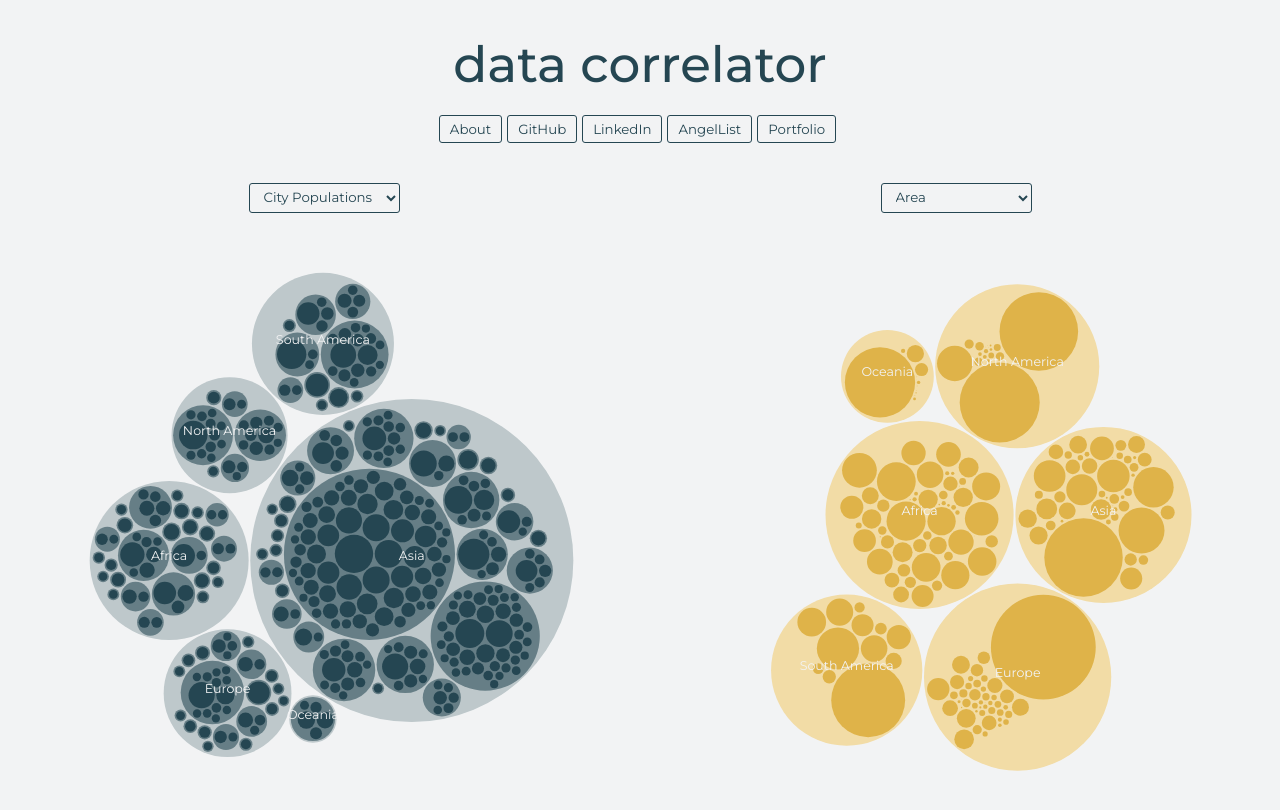
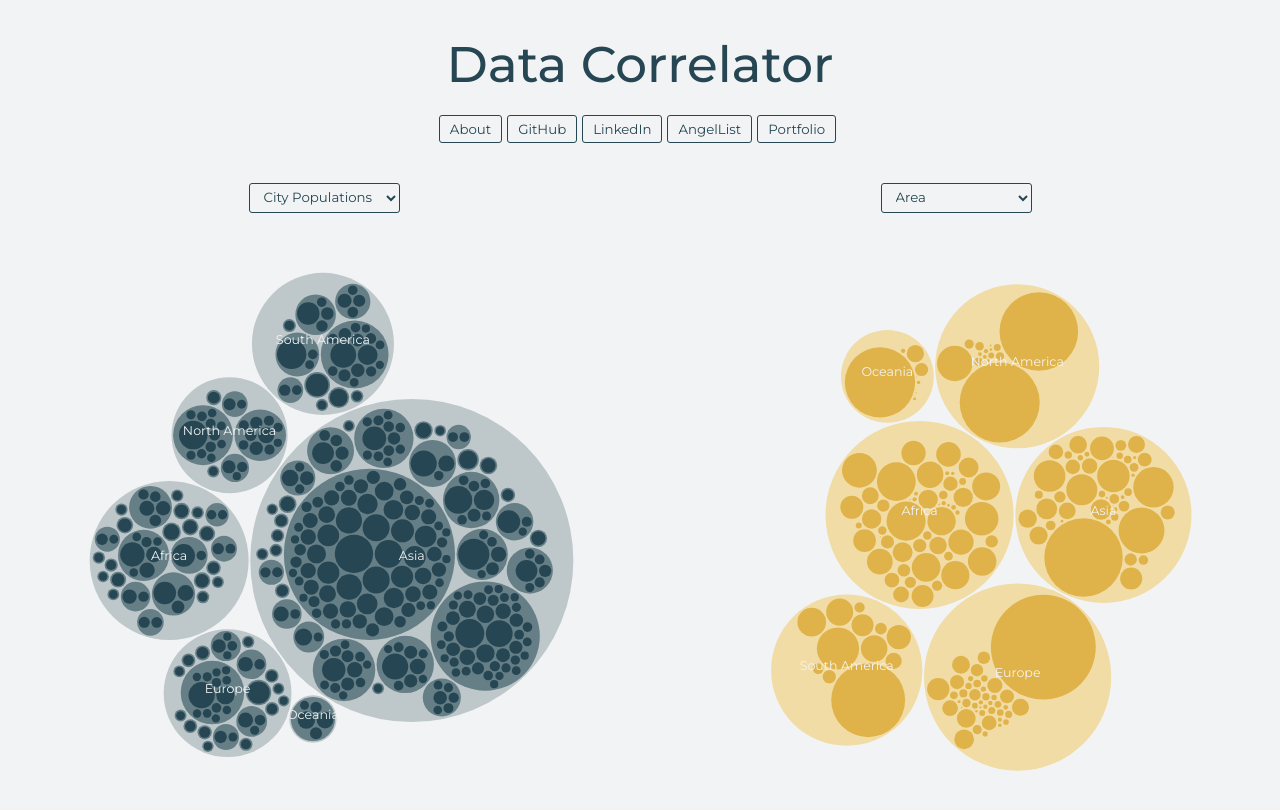
Before and after one commit to laurelisthompson/CityConnect, a website built with webpack: page index.html in a window 1280 px wide. Built offline with nearby package versions, Linux system fonts and the light colour scheme.

Commit message:
add custom favicon

```diff
--- a/index.html
+++ b/index.html
@@ -7,11 +7,12 @@
     <meta http-equiv="X-UA-Compatible" content="ie=edge" />
     <link rel="stylesheet" href="./dist/main.css" />
     <script src="https://use.fontawesome.com/releases/v5.15.1/js/all.js" data-auto-replace-svg></script>
-    <title>data correlator</title>
+    <link rel="icon" type="image/png" sizes="512x512" href="/favicon.png">
+    <title>Data Correlator</title>
 </head>
 
 <body>
-    <h1>data correlator</h1>
+    <h1>Data Correlator</h1>
     <div id="navbar">
         <button id="open-modal"  class="nav-links">About</button>
         <div id="modal-container">
```
Also changed, not shown: favicon.png (added).
